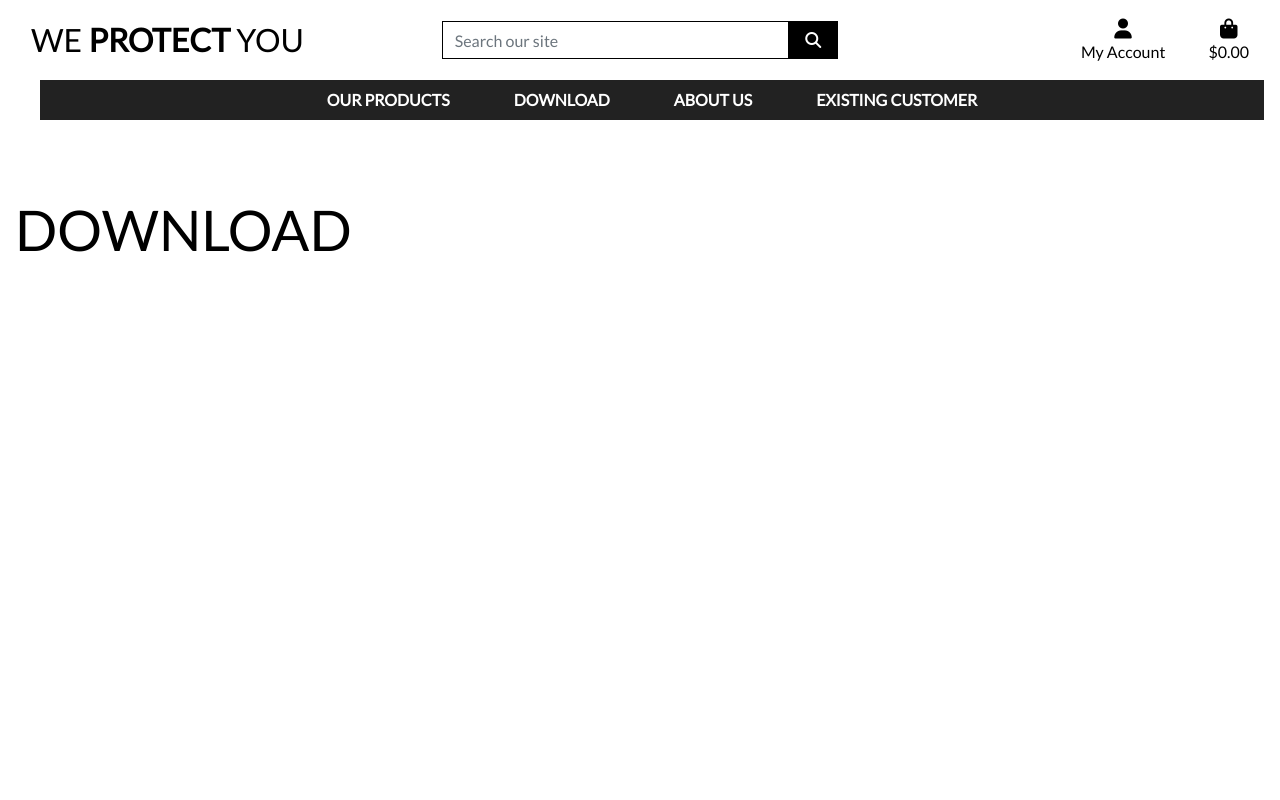
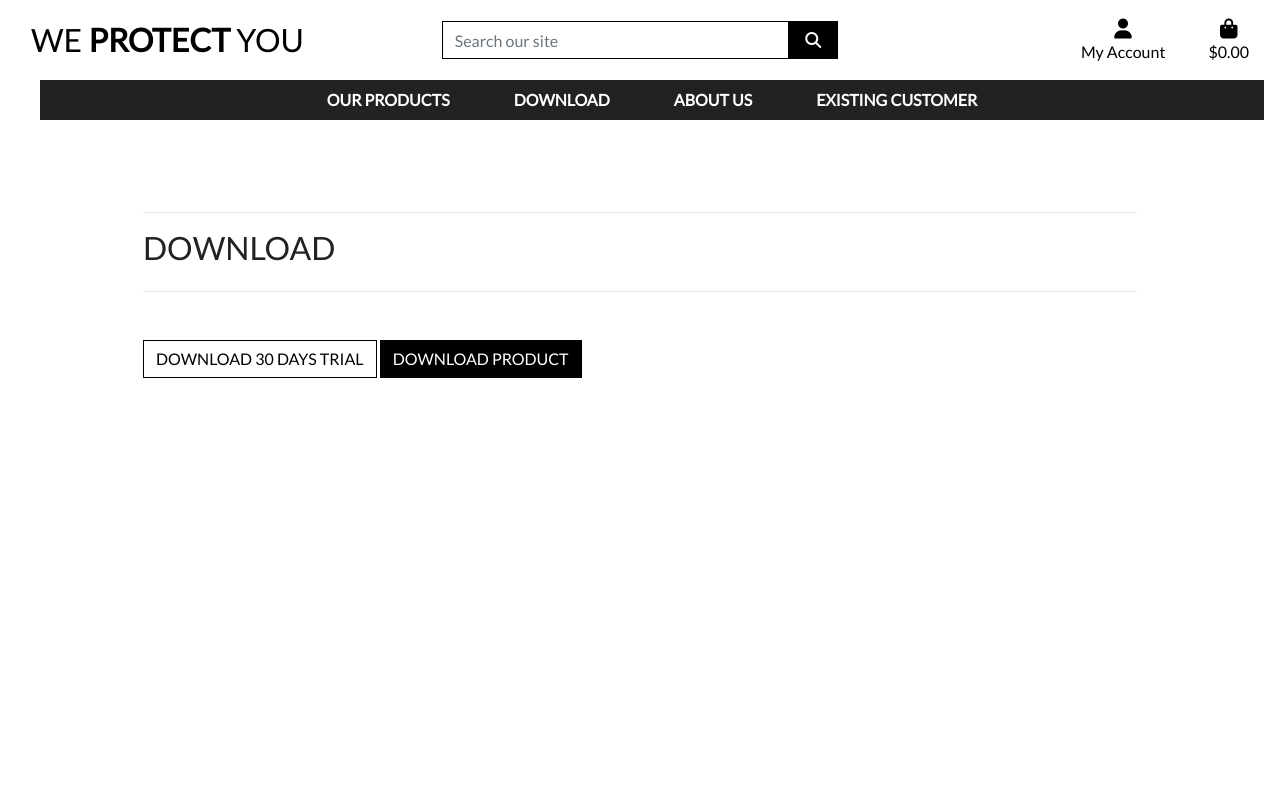
Before and after one commit to saram88/Protect, a Django app: page /download/ in a window 1280 px wide. Run offline with Django 3.2, Linux system fonts and the light colour scheme; some libraries are stand-ins or nearby versions.

Commit message:
Update static views

```diff
--- a/home/templates/home/download.html
+++ b/home/templates/home/download.html
@@ -1,5 +1,6 @@
 {% extends "base.html" %}
 {% load static %}
+
 
 {% block page_header %}
     <div class="container header-container">
@@ -10,13 +11,63 @@
 {% endblock %}
 
 {% block content %}
-<div class="container-fluid download-containter">
-    <div class="row h-100">
-        <div class="col-7 col-md-6 my-auto">
-            <h1 class="display-4 logo-font text-black">
-                Download
-            </h1>
+    <div class="overlay"></div>
+    <div class="container about-containter">
+        <div class="row">
+            <div class="col">
+                <hr>
+                <h2 class="logo-font mb-4">Download</h2>
+                <hr>
+            </div>
+        </div>
+        <div class="row">
+            <div class="col col-lg-12">
+                <p>
+
+                </p>
+                <button type="button" class="btn btn-outline-black rounded-0 text-uppercase mt-3" data-bs-toggle="modal" data-bs-target="#download_trial">
+                    Download 30 days trial
+                </button>
+                <button type="button" class="btn btn-black rounded-0 text-uppercase mt-3" data-bs-toggle="modal" data-bs-target="#download_product">
+                    Download Product
+                </button>
+            </div>
         </div>
     </div>
-</div>
+
+    <!-- Modal -->
+    <div class="modal fade" id="download_product" data-bs-backdrop="static" data-bs-keyboard="false" tabindex="-1" aria-labelledby="downloadProductLabel" aria-hidden="true">
+        <div class="modal-dialog">
+            <div class="modal-content">
+                <div class="modal-header">
+                    <h1 class="modal-title fs-5" id="downloadProductLabel">Download</h1>
+                    <button type="button" class="btn-close" data-bs-dismiss="modal" aria-label="Close"></button>
+                </div>
+                <div class="modal-body">
+
+                </div>
+                <div class="modal-footer">
+                    <button type="button" class="btn btn-secondary" data-bs-dismiss="modal">OK</button>
+                </div>
+            </div>
+        </div>
+    </div>
+
+    <div class="modal fade" id="download_trial" data-bs-backdrop="static" data-bs-keyboard="false" tabindex="-1" aria-labelledby="downloadTrialLabel" aria-hidden="true">
+        <div class="modal-dialog">
+            <div class="modal-content">
+                <div class="modal-header">
+                    <h1 class="modal-title fs-5" id="downloadTrialLabel">Download</h1>
+                    <button type="button" class="btn-close" data-bs-dismiss="modal" aria-label="Close"></button>
+                </div>
+                <div class="modal-body">
+
+                </div>
+                <div class="modal-footer">
+                    <button type="button" class="btn btn-secondary" data-bs-dismiss="modal">OK</button>
+                </div>
+            </div>
+        </div>
+    </div>
+
 {% endblock %}
--- a/profiles/templates/profiles/profile.html
+++ b/profiles/templates/profiles/profile.html
@@ -77,6 +77,7 @@
                 </div>
             </div>
         </div>
+    </div>
 {% endblock %}
 
 {% block postloadjs %}
--- a/static/css/base.css
+++ b/static/css/base.css
@@ -316,3 +316,4 @@ a.category-badge > span.badge:hover {
     body {
         height: calc(100vh - 116px);
     }
+}
```
Also changed, not shown: home/templates/home/about.html (+27 -22 lines), home/templates/home/contact.html (+30 -50 lines).
